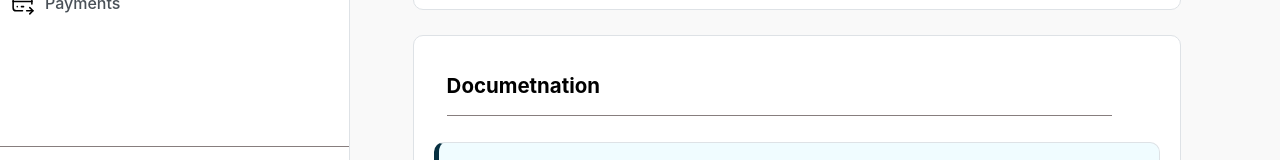
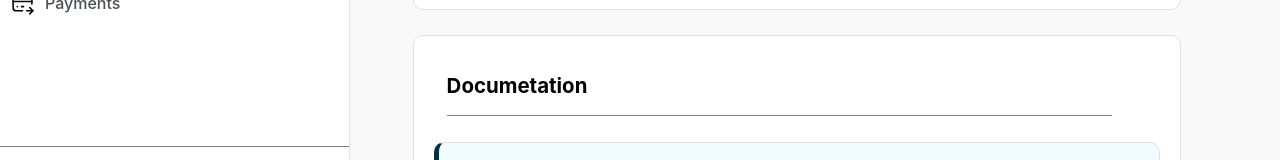
Before and after one commit to CSIhelp/Stewrd_CalamansiPie, a React (Vite) app in the folder John/: page /payments in a window 1280 px wide. Shown: the part 401-561 px from the top of the page. Built offline with nearby package versions, Linux system fonts and the light colour scheme.

Commit message:
Typographical Error Fixed

```diff
--- a/John/src/pages/Payments/Payments.tsx
+++ b/John/src/pages/Payments/Payments.tsx
@@ -32,7 +32,7 @@ function Payments() {
 
             <Card withBorder radius="md" p="lg" className="PaymentsCard">
             <Group className="PaymentsTitleCard">
-                <h1>Documetnation</h1>
+                <h1>Documetation</h1>
             </Group>
             <ReportItemCard
             title="Payments Google Sheets"
```
